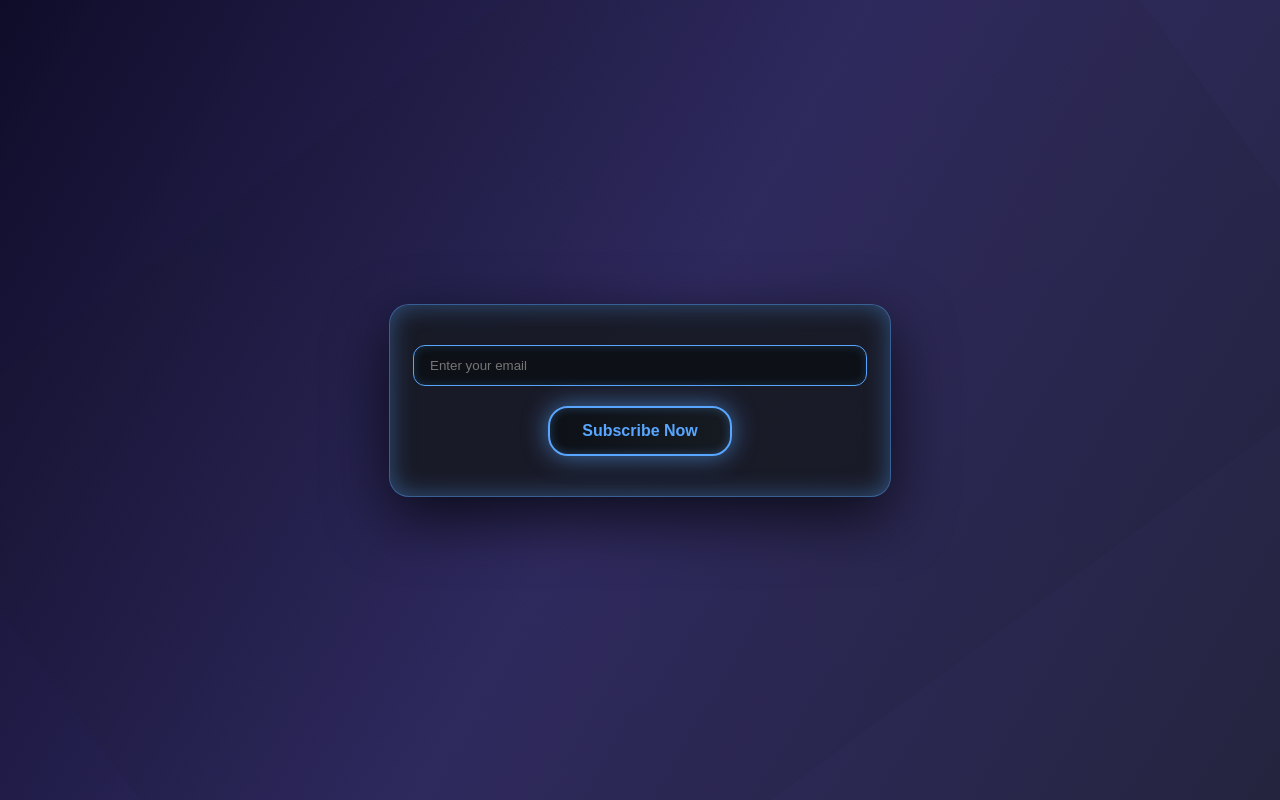
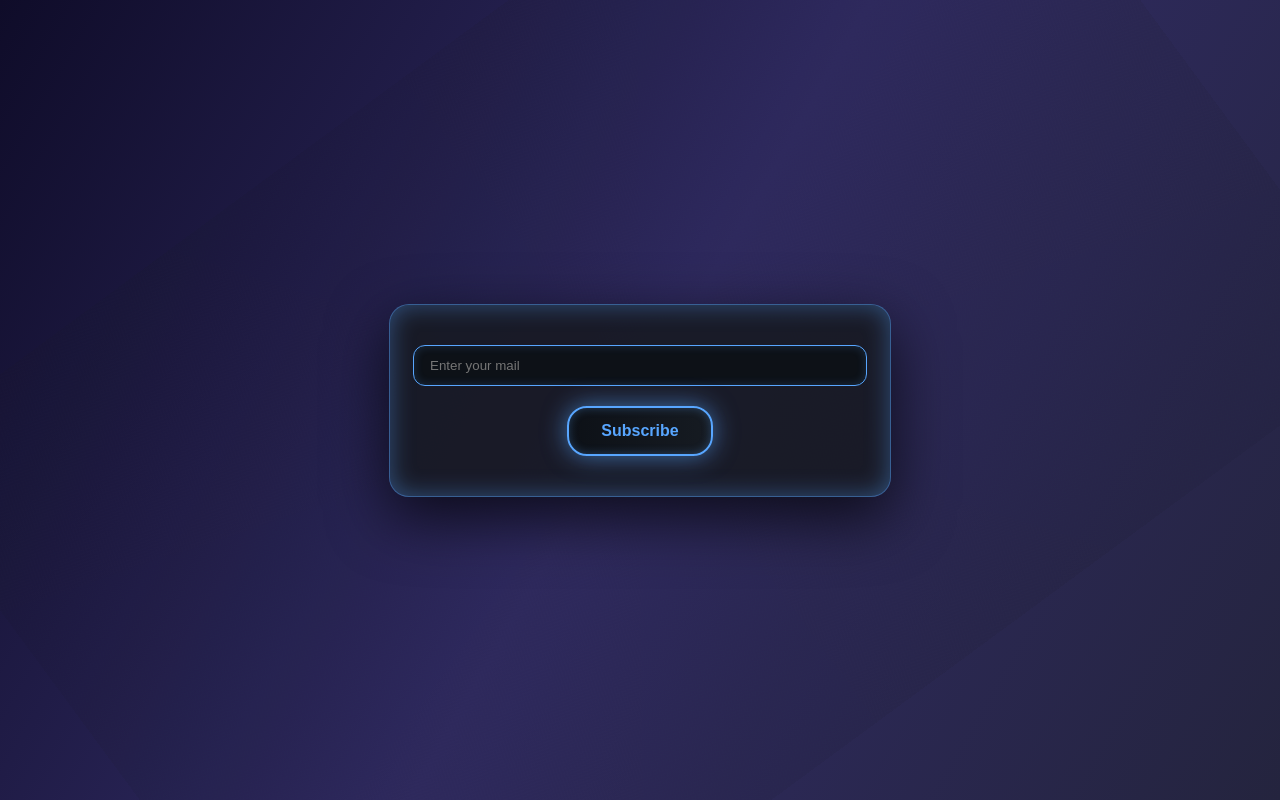
Before and after one commit to prasad5235692/sub-frontend, a React (Create React App) app: page / in a window 1280 px wide. Built offline with nearby package versions, Linux system fonts and the light colour scheme; the HTML template or start-up script is replaced by a standard one.

Commit message:
all update

```diff
--- a/src/App.jsx
+++ b/src/App.jsx
@@ -156,7 +156,7 @@ export default function DarkSubscribe() {
             setEmail(e.target.value);
             setIsEmailValid(isValidEmail(e.target.value));
           }}
-          placeholder="Enter your email"
+          placeholder="Enter your mail"
           style={{
             padding: "12px 16px",
             borderRadius: 12,
@@ -180,7 +180,7 @@ export default function DarkSubscribe() {
               width: "100%",
             }}
           >
-            Please enter a valid email address.
+            Please enter a valid mail address.
           </p>
         )}
         <motion.button
@@ -201,7 +201,7 @@ export default function DarkSubscribe() {
               "0 0 25px rgba(88,166,255,0.6), inset 0 0 10px rgba(88,166,255,0.3)",
           }}
         >
-          Subscribe Now
+          Subscribe
         </motion.button>
       </motion.div>
     </div>
```
